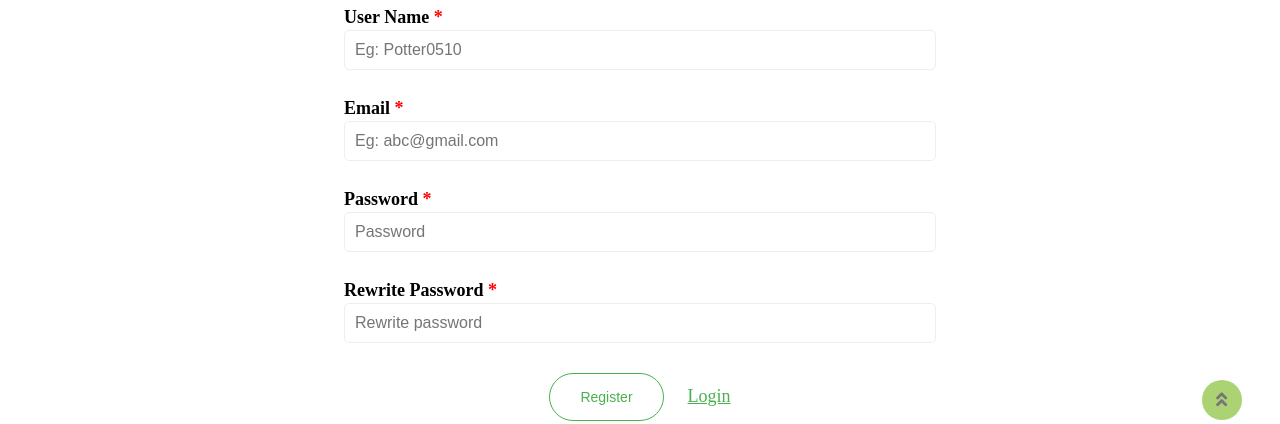
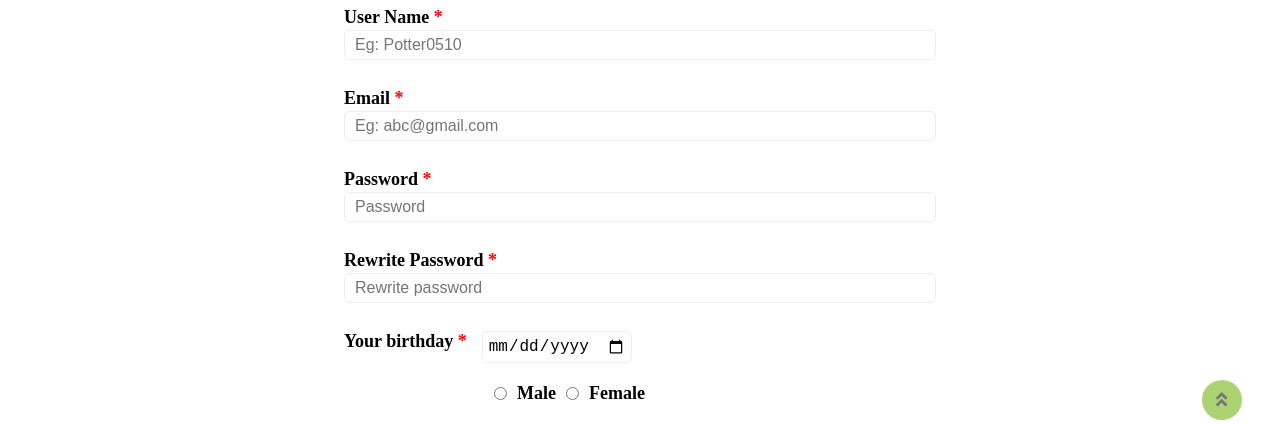
Before and after one commit to MinhNgoc05102002/CaseStudyMD4_SalesManager, a website: page src/register.html in a window 1280 px wide. Shown: the part 350-774 px from the top of the page. Drawn offline with Linux system fonts and the light colour scheme; a web font is replaced by a local one.

Commit message:
update register form

```diff
--- a/src/css/loginregister.css
+++ b/src/css/loginregister.css
@@ -38,7 +38,6 @@
     font-weight: 700;
 }
 .control{
-    margin-bottom: 30px;
     margin: 10px;
 }
 .control input {
@@ -46,7 +45,7 @@
 }
 .Email-input,.Password-input,.Surname-input,.Name-input{
     width: 100%;
-    min-height: 40px;
+    min-height: 30px;
     padding: 0 10px;
     font-size: 1.2em;
     border-radius: 5px;
@@ -137,3 +136,19 @@
         margin: 0 10px;
     }
 }
+.sex_choice {
+    padding-left: 150px;
+    margin-top: 10px;
+}
+.sex_choice label{
+    padding: 10px;
+    /* font-size: 18px; */
+}
+.dayofbirth-picker {
+    margin-left: 15px;
+    border: 1px solid #eee;
+    padding: 5px;
+    border-radius: 5px;
+    width: 150px;
+
+}
--- a/src/register.html
+++ b/src/register.html
@@ -185,8 +185,8 @@
                                 <span class="required">*</span>
                                 </label>
                             </div>
-                                <input type="password" class="Password-input" placeholder="Password" id="Password">
-                                <div class="massage">error</div>
+                            <input type="password" class="Password-input" placeholder="Password" id="Password">
+                            <div class="massage">error</div>
                         </div>
                         <div class="control">
                             <div class="fix">
@@ -194,9 +194,25 @@
                                 <span class="required">*</span>
                                 </label>
                             </div>
-                                <input type="password" class="Password-input" placeholder="Rewrite password" id="Password2">
-                                <div class="massage">error</div>
+                            <input type="password" class="Password-input" placeholder="Rewrite password" id="Password2">
+                            <div class="massage">error</div>
+                        </div>
+                        <div class="control">
+                            <div class="fix dayofbirth">
+                                <label>Your birthday
+                                    <span class="required">*</span>
+                                </label>
+                                <input name="sex" type="date" class="dayofbirth-picker" id="male">
                             </div>
+                        </div>
+                        <div class="control">
+                            <div class="fix sex_choice">
+                                <input name="sex" type="radio" class="sex-radio" id="male">
+                                <label for="male">Male</label>
+                                <input name="sex" type="radio" class="sex-radio" id="female">
+                                <label for="female">Female</label>
+                            </div>
+                        </div>
                     </form>
                     <div class="content">
                         <button type="submit" class="button__submit">Register</button>
```
